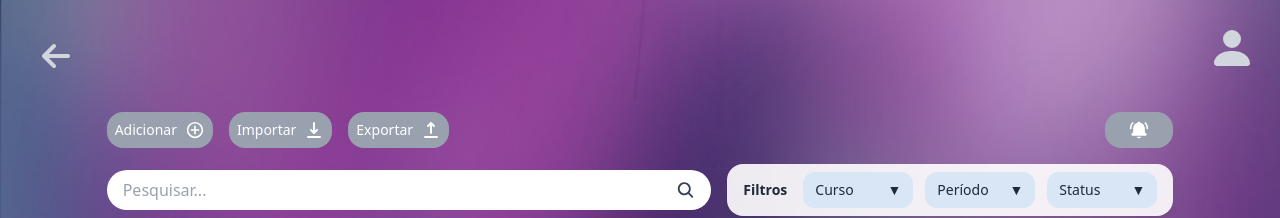
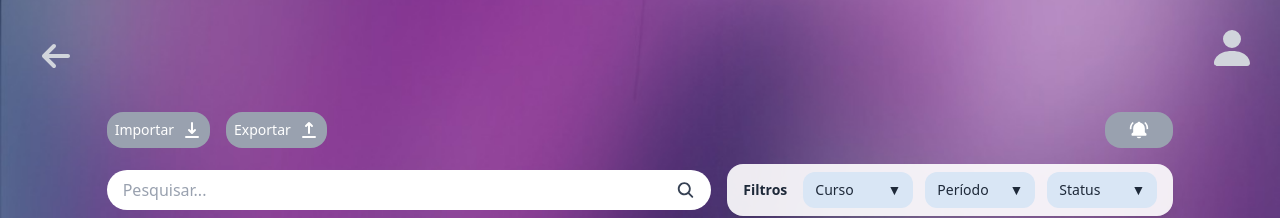
Before and after one commit to Maua-Dev/portal_das_entidades_front, a React (Vite) app: page /home/1 in a window 1280 px wide. Shown: the top 218 px of the page. Built offline with nearby package versions, Linux system fonts and the light colour scheme; no server answers; what @azure/msal-react would draw is missing.

Commit message:
remove add button

```diff
--- a/src/pages/home.tsx
+++ b/src/pages/home.tsx
@@ -4,7 +4,7 @@ import homeBackGround from "../assets/home-bg.jpg";
 import ProfileButton from "../components/profile";
 import ArrowButton from "../components/arrow";
 import { Link } from "react-router-dom";
-import AddButton from "../components/add-button";
+//import AddButton from "../components/add-button";
 import ImportButton from "../components/import-button";
 import ExportButton from "../components/export-button";
 import BellButton from "../components/bell-button";
@@ -43,7 +43,7 @@ export default function Home() {
   const alunosFiltrados = users.filter(
     (aluno) =>
       aluno.name.toLowerCase().includes(searchTerm.toLowerCase()) ||
-      aluno.ra.toLowerCase().includes(searchTerm.toLowerCase())
+      aluno.ra.toLowerCase().includes(searchTerm.toLowerCase()),
   );
 
   return (
@@ -66,7 +66,7 @@ export default function Home() {
       <div className="absolute top-28 inset-x-6 max-w-5/6 mx-auto">
         <div className="flex justify-between items-center">
           <div className="flex space-x-4">
-            <AddButton />
+            {/* <AddButton /> */}
             <ImportButton onClick={() => setImportFormOpen(true)} />
             <ExportButton />
           </div>
@@ -130,9 +130,9 @@ export default function Home() {
                                                   aluno.state === "PASSOU"
                                                     ? "bg-green-100 text-green-800"
                                                     : aluno.state ===
-                                                      "NAO_PASSOU"
-                                                    ? "bg-red-100 text-red-800"
-                                                    : "bg-yellow-100 text-yellow-800"
+                                                        "NAO_PASSOU"
+                                                      ? "bg-red-100 text-red-800"
+                                                      : "bg-yellow-100 text-yellow-800"
                                                 }`}
                       >
                         <option
--- a/src/pages/member.tsx
+++ b/src/pages/member.tsx
@@ -22,7 +22,7 @@ export default function MemberManagement() {
   const [newMember, setNewMember] = useState({ name: "", email: "", role: "" });
 
   const handleInputChange = (
-    e: React.ChangeEvent<HTMLInputElement | HTMLSelectElement>
+    e: React.ChangeEvent<HTMLInputElement | HTMLSelectElement>,
   ) => {
     setNewMember({ ...newMember, [e.target.name]: e.target.value });
   };
```
